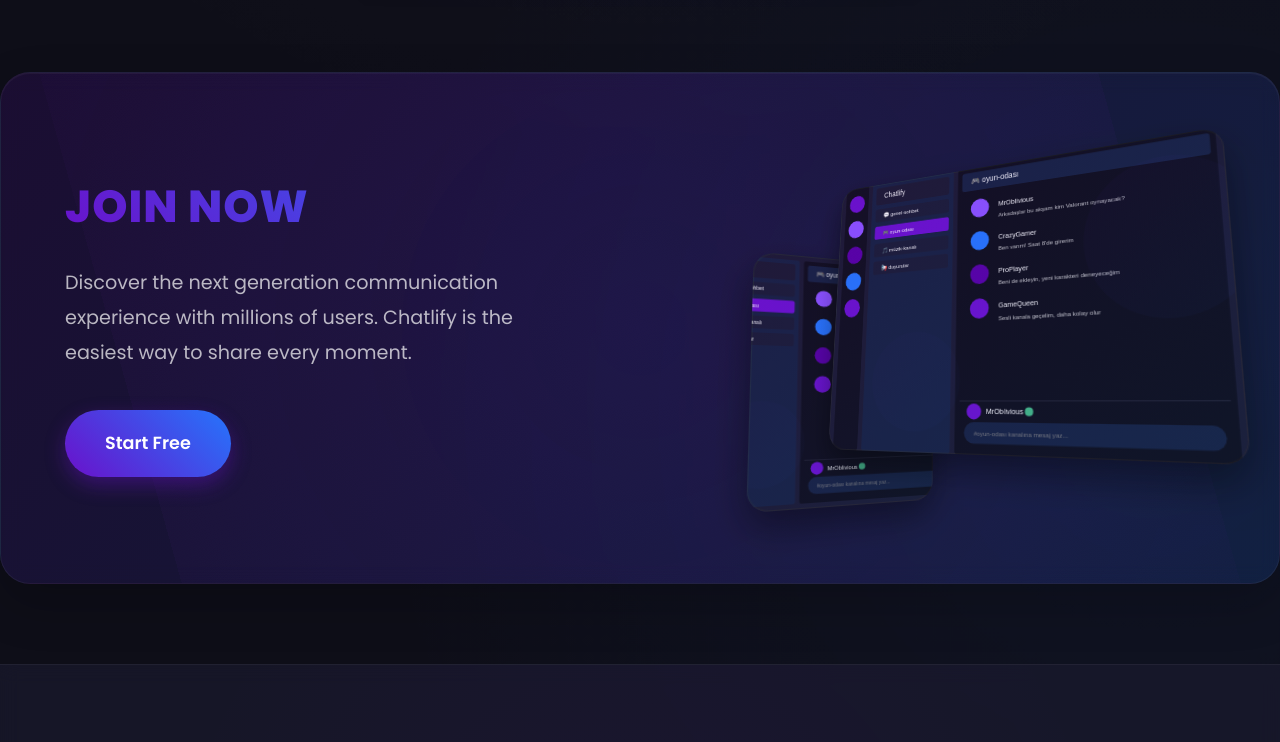
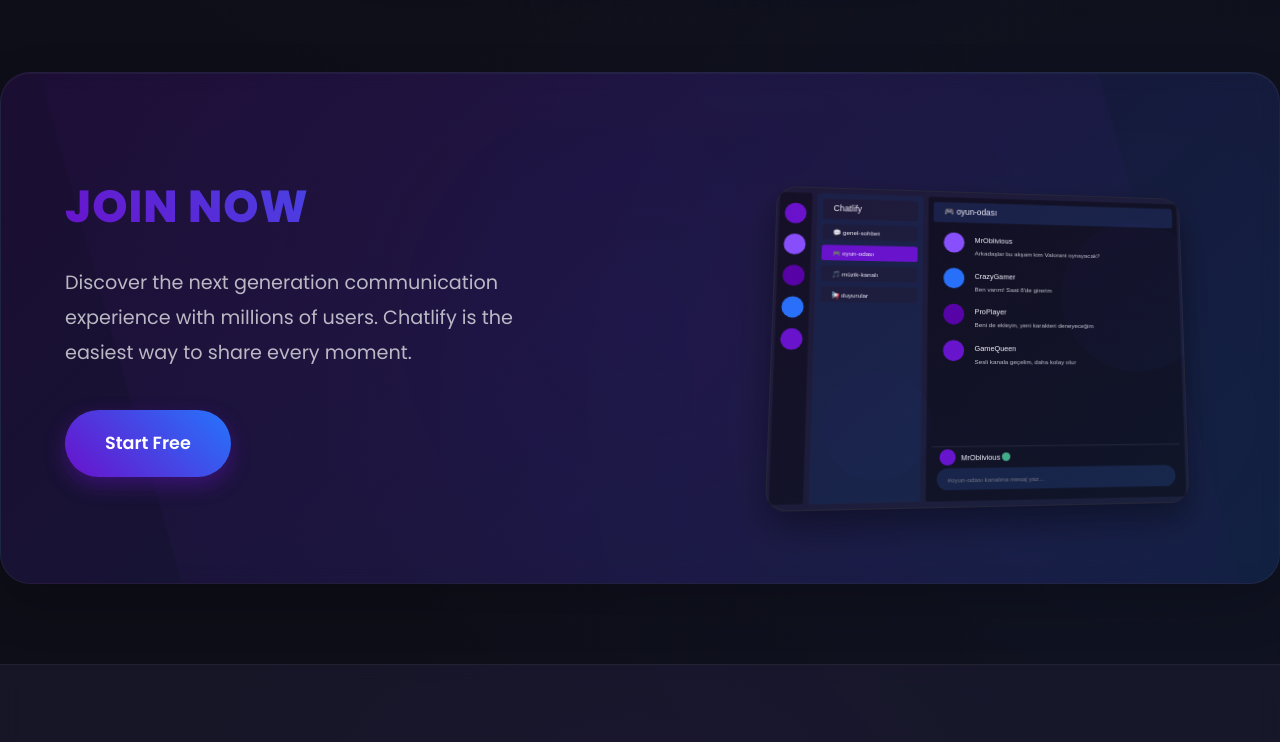
Before and after one commit to Chatlify/chatlify, a website: page home.html in a window 1280 px wide. Shown: the part 2540-3282 px from the top of the page. Drawn offline with Linux system fonts and the light colour scheme.

Commit message:
JOIN NOW bölümündeki panel düzenlendi - kare panel kaldırıldı, dikdörtgen panel büyütüldü

```diff
--- a/css/style.css
+++ b/css/style.css
@@ -888,23 +888,14 @@
     box-shadow: 0 25px 45px rgba(0, 0, 0, 0.5);
 }
 
-.desktop {
+.mobile {
     width: 90%;
-    height: 85%;
-    top: 0;
-    right: 0;
-    transform: perspective(1000px) rotateX(10deg) rotateY(-20deg);
-    background-image: url('../images/hero-mockup.svg');
-    background-size: cover;
-    background-position: center;
-}
-
-.mobile {
-    width: 40%;
-    height: 70%;
+    height: 90%;
     bottom: 0;
     left: 0;
-    transform: perspective(1000px) rotateX(5deg) rotateY(20deg);
+    right: 0;
+    margin: auto;
+    transform: perspective(1000px) rotateX(5deg) rotateY(5deg);
     background-image: url('../images/hero-mockup.svg');
     background-size: cover;
     background-position: center;
--- a/home.html
+++ b/home.html
@@ -172,7 +172,6 @@
             <div class="cta-image">
                 <div class="devices">
                     <div class="device mobile"></div>
-                    <div class="device desktop"></div>
                 </div>
             </div>
         </section>
```
